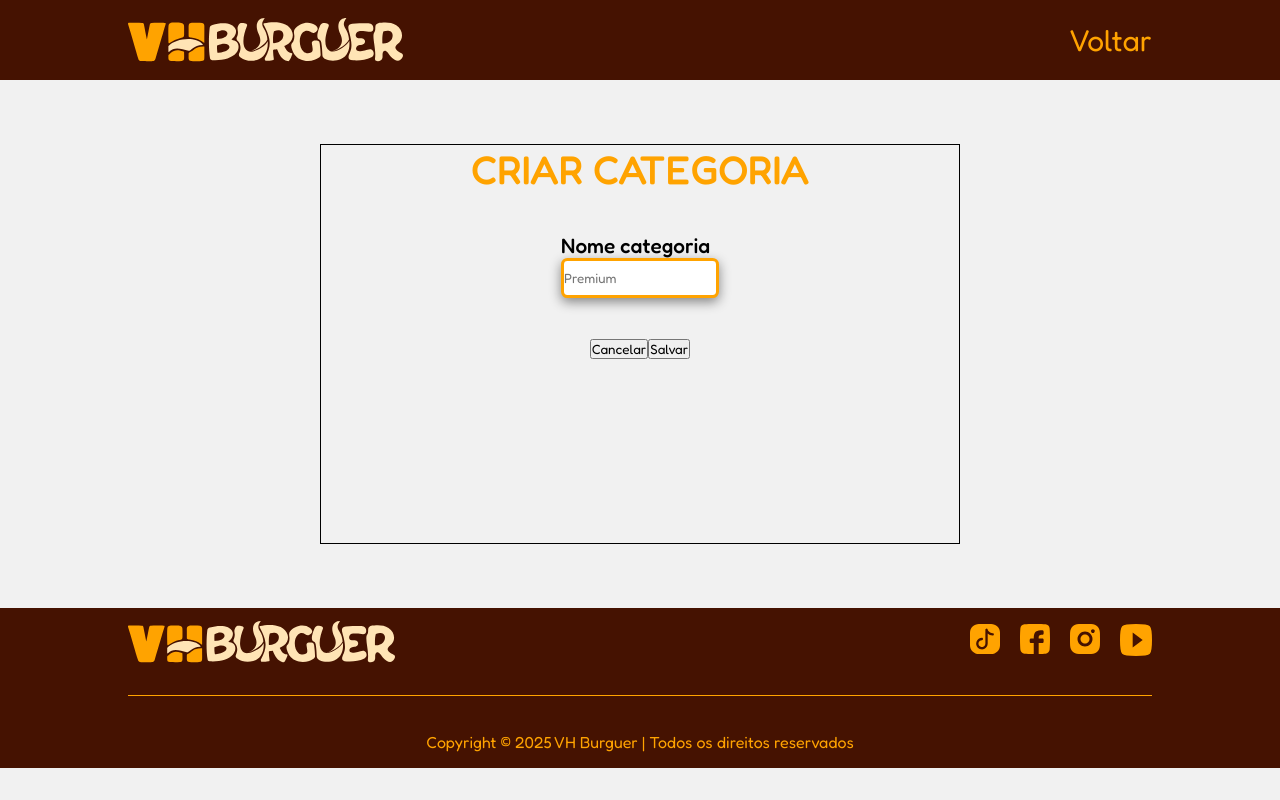
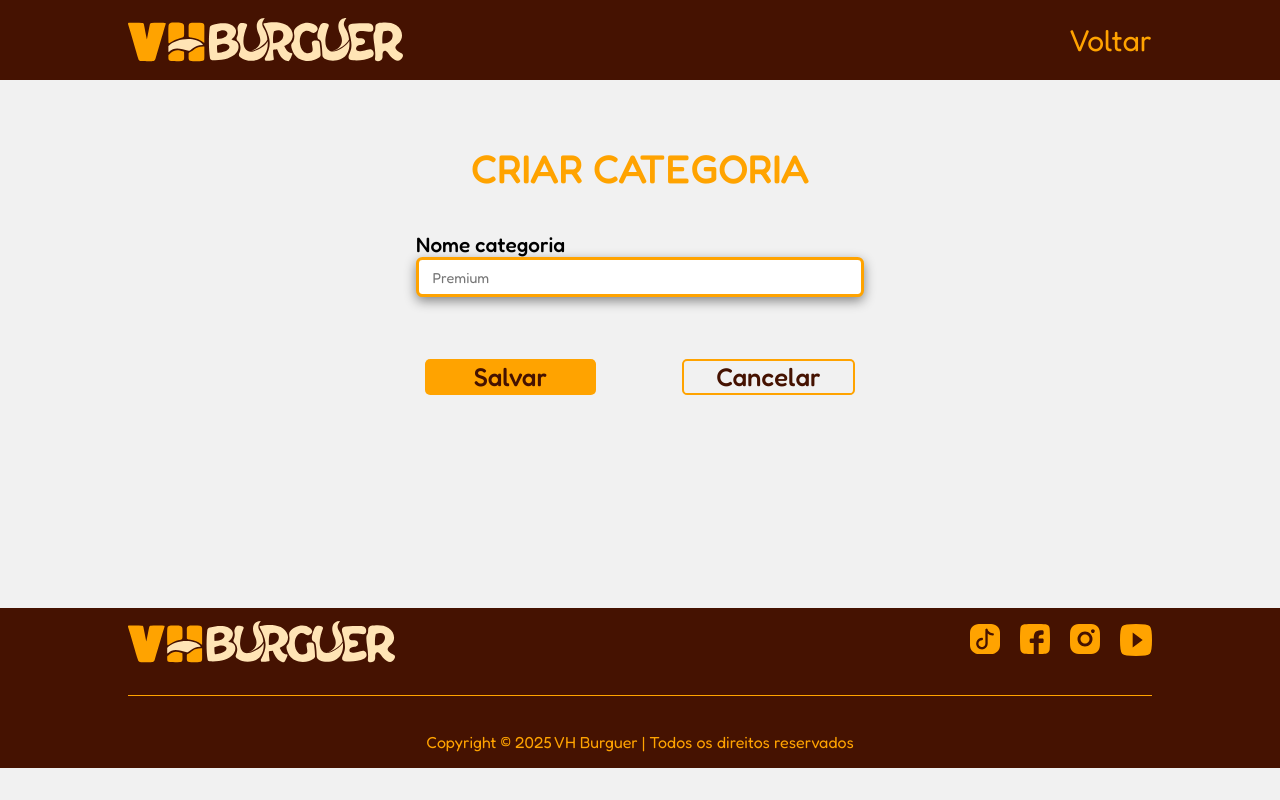
Before and after one commit to nicollasOR/react-nextjs-study, a Next.js app in the folder nextjs/vh-burguer/: page /categoria in a window 1280 px wide. Built offline with nearby package versions, Linux system fonts and the light colour scheme.

Commit message:
💄 feat: added category.module.style 💄

```diff
--- a/nextjs/vh-burguer/src/pages/categoria/categoria.module.css
+++ b/nextjs/vh-burguer/src/pages/categoria/categoria.module.css
@@ -6,7 +6,6 @@
     width: 50%;
     height: 50vh;
     gap: 10%;
-    border: 1px solid black;
 
 }
 
@@ -33,6 +32,10 @@
     gap: 20%;
 }
 
+#form{
+    width: 100%;
+}
+
 #form label{
     align-self: flex-start;
     font-size: clamp(1vw, 1.3rem, 3vw);
@@ -49,11 +52,14 @@
     display: flex;
     flex-direction: column;
     justify-content: center;
-    box-shadow: var(--box-shadow)
+    box-shadow: var(--box-shadow);
+    font-size: clamp(.9vw, .9rem, 4vw);
+    padding: 1% 0 1% 3%;
+
 
 }
 
-#enviar_botoes{
+.enviar_botoes{
     width: 100%;
     height: 40%;
     display: flex;
@@ -64,7 +70,7 @@
     padding: 0 2%;
 }
 
-#enviar_botoes button{
+.enviar_botoes button{
     width: 100%;
     height: clamp(2.8vw, 4vh, 6vw);
     border-radius: .4vw;
@@ -75,8 +81,14 @@
     border: none;
 }
 
-#enviar_botoes :first-child{
+.enviar_botoes :first-child{
     background-color: transparent;
     border: .2vw solid var(--laranja-destaque);
 
 }
+
+
+button:hover{
+    cursor: pointer;
+
+}
```
